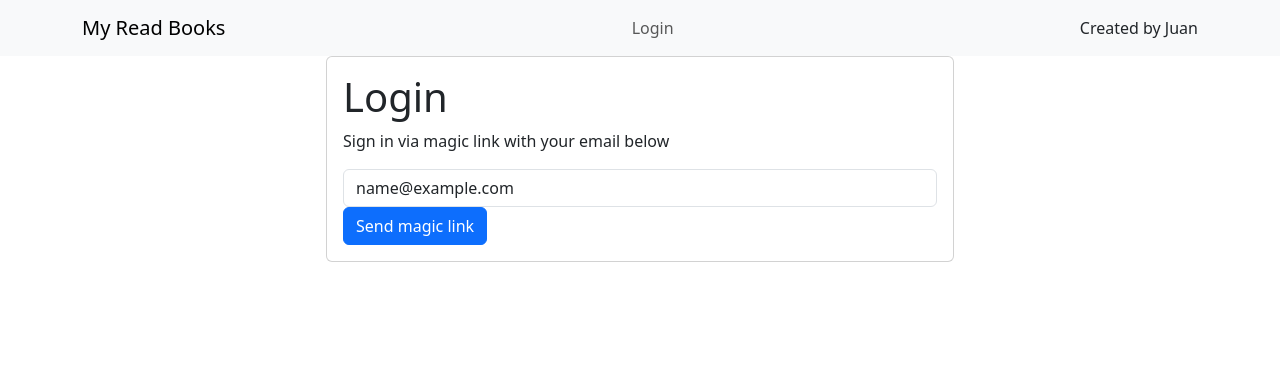
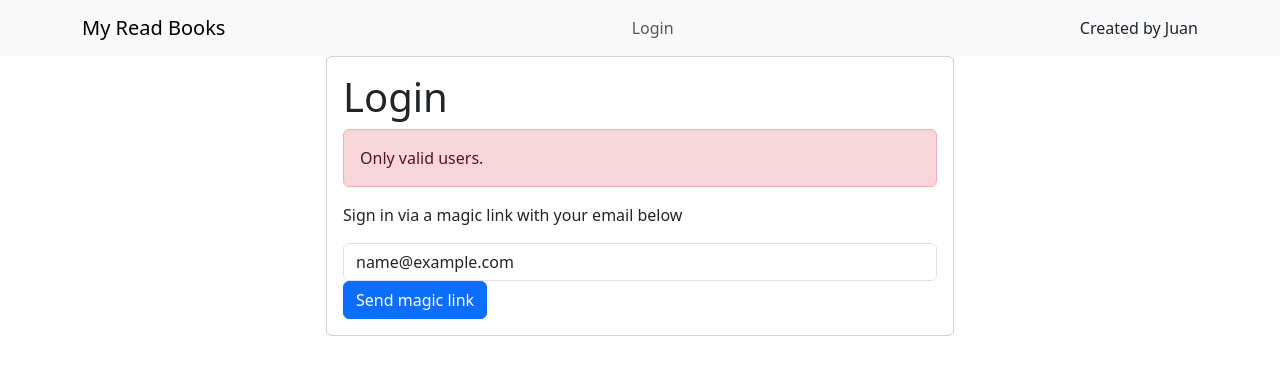
Before and after one commit to juansoultrek/supabase-react-books, a React (Create React App) app: page /login in a window 1280 px wide. Both pictures are taken after typing "name@example.com" into the empty fields and a click on the button "Send magic link". Shown: the top 374 px of the page. Built offline with nearby package versions, Linux system fonts and the light colour scheme; no server answers.

Commit message:
Use alert messages instead of javascript alert

```diff
--- a/src/loginBook.js
+++ b/src/loginBook.js
@@ -4,6 +4,8 @@ import { supabase } from './supabaseClient';
 function LoginForm() {
     const [loading, setLoading] = useState(false);
     const [email, setEmail] = useState('');
+    const [message, setMessage] = useState('');
+    const [alertVariant, setAlertVariant] = useState('success');
 
     const handleLogin = async (event) => {
         event.preventDefault();
@@ -14,14 +16,16 @@ function LoginForm() {
             options: {
                 shouldCreateUser: false
             }
-        })
-
+        });
 
         if (error) {
-            alert(error.error_description || error.message);
+            setMessage("Only valid users.");
+            setAlertVariant("danger");
         } else {
-            alert('Check your email for the login link!');
+            setMessage('Check your email for the login link!');
+            setAlertVariant('success');
         }
+
         setLoading(false);
     }
 
@@ -31,7 +35,12 @@ function LoginForm() {
                 <div className="card">
                     <div className="card-body">
                         <h1 className="card-title">Login</h1>
-                        <p className="card-text">Sign in via magic link with your email below</p>
+                        {message && (
+                            <div className={`alert alert-${alertVariant}`} role="alert">
+                                {message}
+                            </div>
+                        )}
+                        <p className="card-text">Sign in via a magic link with your email below</p>
                         <form onSubmit={handleLogin}>
                             <div className="form-group">
                                 <input
```
